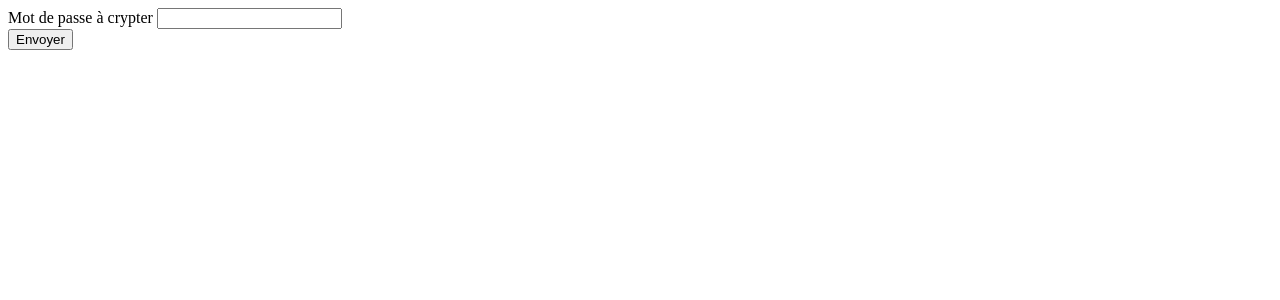
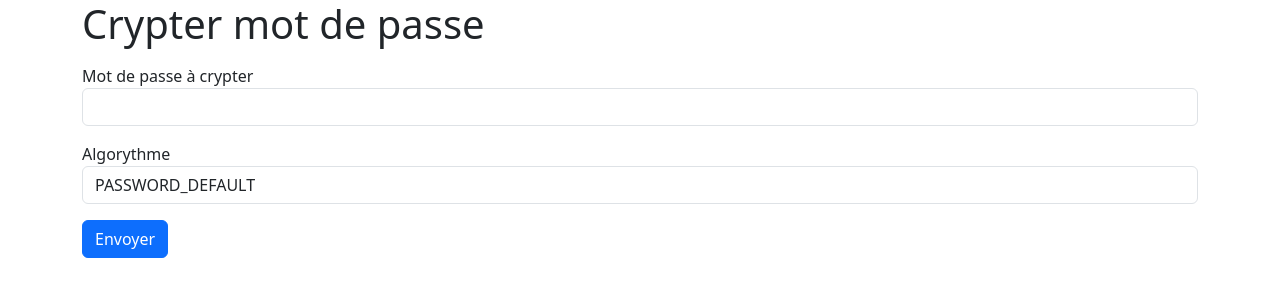
Before and after one commit to webepse/cryptage26, a PHP site: page /hash.php in a window 1280 px wide. Shown: the top 300 px of the page. Run offline with PHP 8.4, Linux system fonts and the light colour scheme.

Commit message:
mise en forme + fonction

```diff
--- a/hash.php
+++ b/hash.php
@@ -1,3 +1,49 @@
+<?php
+/**
+ * Permet de crypter un mot de passe avec le choix de l'algo
+ * @param string $password
+ * @param string $algo
+ * @return string
+ */
+    function hash_password(string $password, string $algo = PASSWORD_DEFAULT) : string
+    {
+        switch ($algo)
+        {
+            case 'PASSWORD_DEFAULT':
+                $algo = PASSWORD_DEFAULT;
+                break;
+            case 'PASSWORD_BYCRYPT':
+                $algo = PASSWORD_BCRYPT;
+                break;
+            case 'PASSWORD_ARGON2I':
+                $algo = PASSWORD_ARGON2I;
+                break;
+            case 'PASSWORD_ARGON2ID':
+                $algo = PASSWORD_ARGON2ID;
+                break;
+            default:
+                $algo = PASSWORD_DEFAULT;
+                break;
+        }
+
+        return password_hash($password, $algo);
+    }
+
+    /* init de password pour le formulaire */
+    $password = '';
+
+
+    if(isset($_POST['password']) && isset($_POST['algo']))
+    {
+        $password = $_POST['password'];
+        $algo = $_POST['algo'];
+        $hash = hash_password($password, $algo);
+    }
+
+?>
+
+
+
 <!doctype html>
 <html lang="en">
 <head>
@@ -5,45 +51,57 @@
     <meta name="viewport"
           content="width=device-width, user-scalable=no, initial-scale=1.0, maximum-scale=1.0, minimum-scale=1.0">
     <meta http-equiv="X-UA-Compatible" content="ie=edge">
+    <link href="https://cdn.jsdelivr.net/npm/bootstrap@5.3.8/dist/css/bootstrap.min.css" rel="stylesheet" integrity="sha384-sRIl4kxILFvY47J16cr9ZwB07vP4J8+LH7qKQnuqkuIAvNWLzeN8tE5YBujZqJLB" crossorigin="anonymous">
+    <script src="https://cdn.jsdelivr.net/npm/bootstrap@5.3.8/dist/js/bootstrap.bundle.min.js" integrity="sha384-FKyoEForCGlyvwx9Hj09JcYn3nv7wiPVlz7YYwJrWVcXK/BmnVDxM+D2scQbITxI" crossorigin="anonymous"></script>
     <title>Document</title>
 </head>
 <body>
-
+<div class="container">
+    <h1>Crypter mot de passe</h1>
+    <form action="hash.php" method="POST">
+        <div class="form-group my-3">
+            <label for="password">Mot de passe à crypter</label>
+            <input type="text" name="password" id="password" class="form-control" value="<?=$password?>">
+        </div>
+        <div class="form-group my-3">
+            <label for="algo">Algorythme</label>
+            <select name="algo" id="algo" class="form-control">
                 <?php
-/* variable => epse
- fixe : grain de sel => "textespecial"
- fixe : grain de sel => "fdsqfkljdsfkl"
- fixe : grain de sel => "fsqdjfklsdqlfkjdskfl"
-
-    $motdepasse = "epsetextespecial";
-    $motdepasse = "fsqdjfklsdqepselfkjdskfl";*/
-
-
-/*$hash = password_hash("epse",PASSWORD_ARGON2I);
-
-echo $hash;*/
-
+                    $tabAlgo = ["PASSWORD_DEFAULT", "PASSWORD_BYCRYPT", "PASSWORD_ARGON2I", "PASSWORD_ARGON2ID"];
+                    if(isset($algo))
+                    {
+                        foreach ($tabAlgo as $myAlgo)
+                        {
+                            if($myAlgo == $algo)
+                            {
+                                echo '<option value="'.$myAlgo.'" selected>'.$myAlgo.'</option>';
+                            }else{
+                                echo '<option value="'.$myAlgo.'">'.$myAlgo.'</option>';
+                            }
+                        }
+                    }else{
+                        foreach ($tabAlgo as $myAlgo)
+                        {
+                            echo '<option value="'.$myAlgo.'">'.$myAlgo.'</option>';
+                        }
+                    }
                 ?>
-
-<form action="hash.php" method="POST">
-    <div class="form-group">
-        <label for="password">Mot de passe à crypter</label>
-        <input type="text" name="password" id="password">
+            </select>
         </div>
         <div class="form-group">
-        <input type="submit" value="Envoyer">
+            <input type="submit" class="btn btn-primary" value="Envoyer">
         </div>
     </form>
 
     <?php
-    if(isset($_POST['password']) && !empty($_POST['password'])){
-        $password = $_POST['password'];
-        $hash = password_hash($password,PASSWORD_ARGON2I);
-        echo $hash;
+        if(isset($hash))
+        {
+            echo '<div class="alert alert-success"><h3>Résultat:</h3>'.$hash.'</div>';
         }
+
+
     ?>
 
-
-
+</div>
 </body>
 </html>
```
Lines whose indentation alone changed are shown as unchanged.
